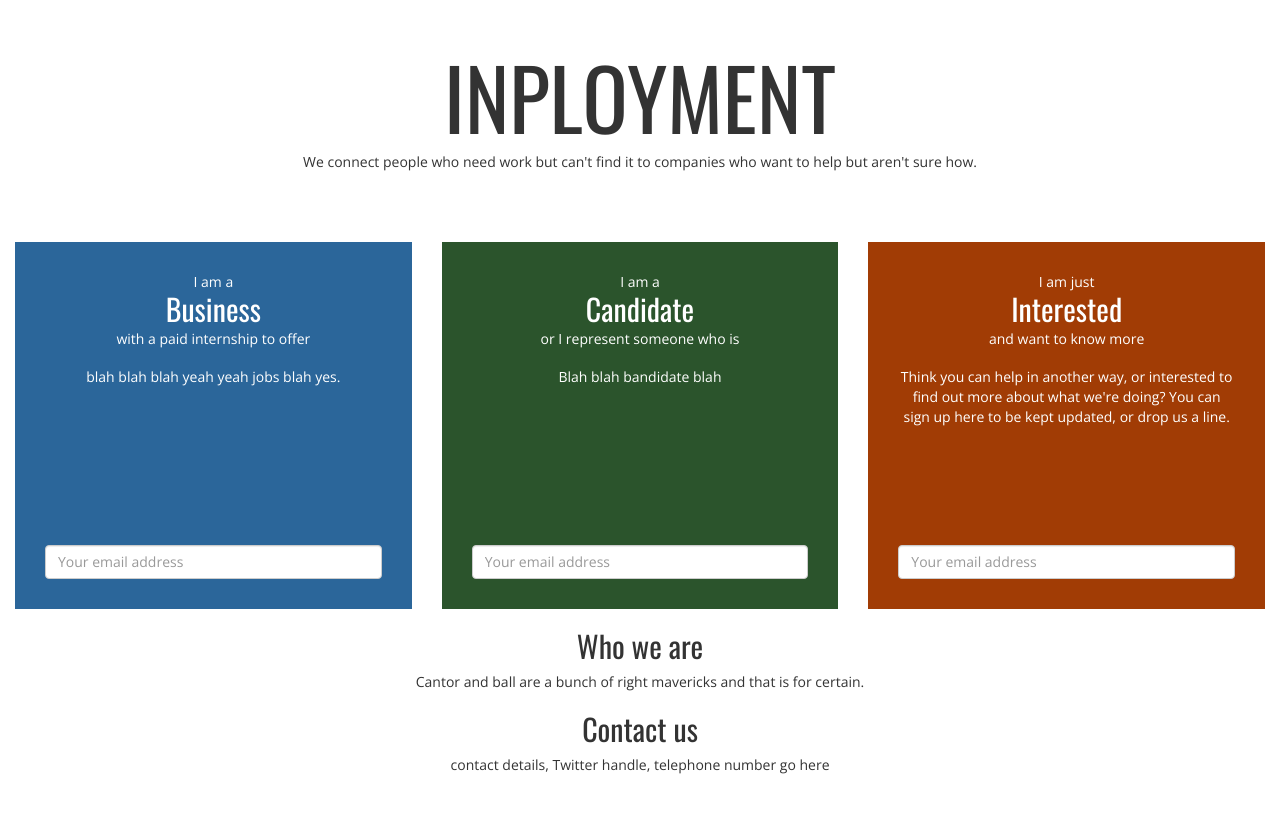
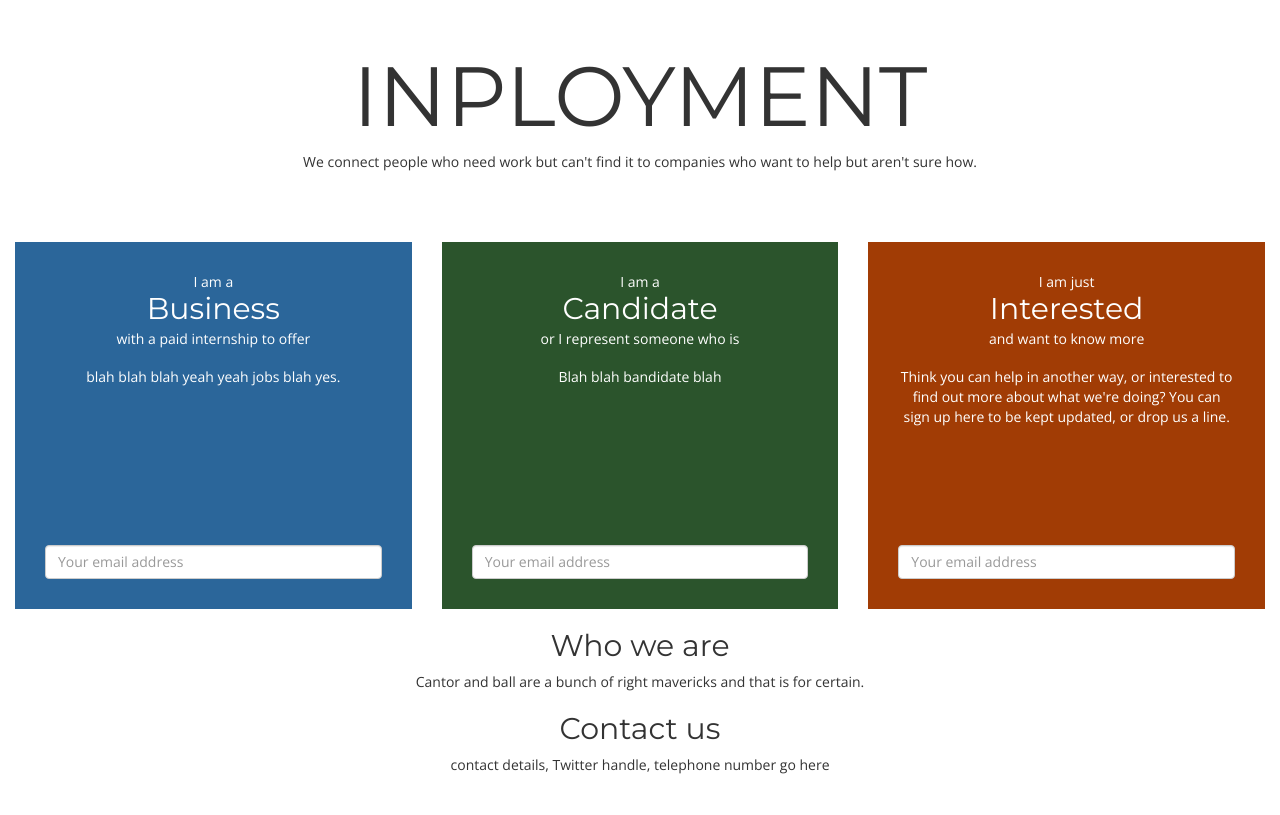
Before and after one commit to cantorandball/inployment, a Django app: page /inployment/ in a window 1280 px wide. Run offline with Django 3.2, Linux system fonts and the light colour scheme; parts of the project's set-up code (start-up, migrations or seed data) failed here and were passed over; some libraries are stand-ins or nearby versions.

Commit message:
Font change and tidy

```diff
--- a/inployment/inployment_app/templates/base.html
+++ b/inployment/inployment_app/templates/base.html
@@ -15,8 +15,7 @@
 
 
     <!-- Fonts -->
-    <link href='https://fonts.googleapis.com/css?family=Open+Sans' rel='stylesheet' type='text/css'>
-    <link href='https://fonts.googleapis.com/css?family=Oswald:300,400|PT+Serif' rel='stylesheet' type='text/css'>
+    <link href='https://fonts.googleapis.com/css?family=Montserrat:400,700|Open+Sans' rel='stylesheet' type='text/css'>
 
 </head>
 <body>
--- a/inployment/static/inployment_app/css/main.css
+++ b/inployment/static/inployment_app/css/main.css
@@ -1,11 +1,10 @@
 
 body {
-    /*font-family: 'PT Serif',serif;*/
     font-family: 'Open Sans', sans-serif
 }
 
 h1,h2{
-    font-family: 'Oswald', sans-serif;
+    font-family: 'Montserrat', sans-serif;
 }
 
 h1{
```
